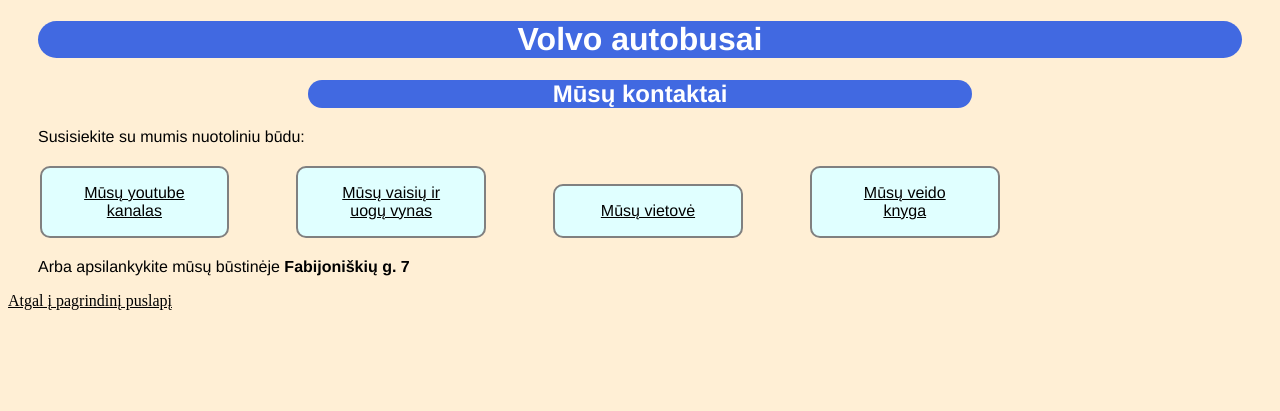
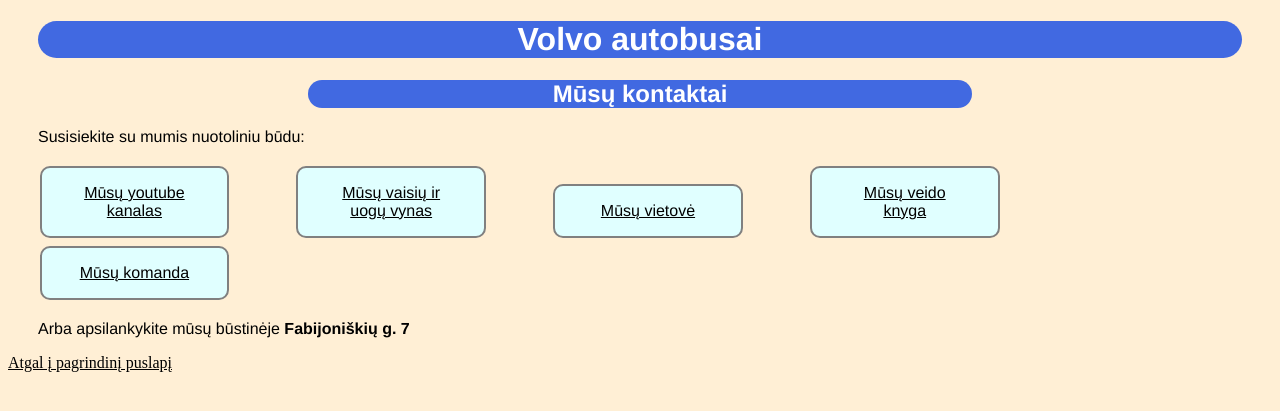
Before and after one commit to Lanxtot/volvo-server, a Flask app: page /contact in a window 1280 px wide. Shown: the top 411 px of the page. Run offline with Flask 3, Linux system fonts and the light colour scheme.

Commit message:
Update contact.html

```diff
--- a/templates/contact.html
+++ b/templates/contact.html
@@ -15,6 +15,7 @@
     <button><a href="https://lt.wikipedia.org/wiki/Vaisi%C5%B3_ir_uog%C5%B3_vynas"target=_blank">Mūsų vaisių ir uogų vynas</a></button>
     <button><a href="https://www.openstreetmap.org/#map=15/54.67666/25.20907"target=_blank">Mūsų vietovė</a></button>
     <button><a href="https://www.facebook.com/p/Gediminas-Klingenschmitt-100009446219389/"target=_blank">Mūsų veido knyga</a></button>
+    <button><a href="https://www.nklyga.lt/komandos/246-joniskio-delikatesas.html"target=_blank">Mūsų komanda</a></button>
 
     <p>Arba apsilankykite mūsų būstinėje <b>Fabijoniškių g. 7</b></p>
 
```
